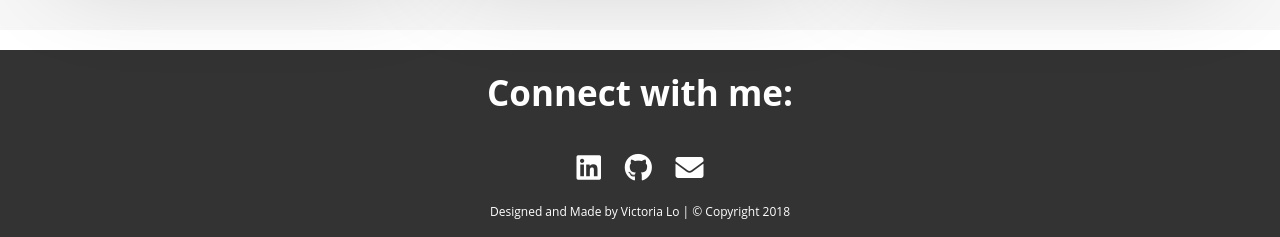
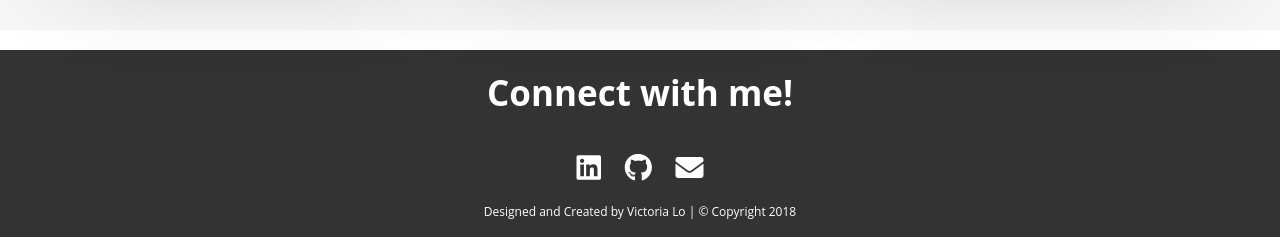
Before and after one commit to vicctorialo/personal-website, a React (Create React App) app: page / in a window 1280 px wide. Shown: the part 3779-4016 px from the top of the page. Built offline with nearby package versions, Linux system fonts and the light colour scheme; a web font is replaced by a local one.

Commit message:
update words

```diff
--- a/src/Components/Footer.jsx
+++ b/src/Components/Footer.jsx
@@ -4,13 +4,13 @@ import "./Footer.css";
 class Footer extends Component {
   render() {
     return (
-      <div className="footer">
-        <h1>Connect with me:</h1>
+      <div className="footer" id="contact-btn">
+        <h1>Connect with me!</h1>
         <div className="social">
-          <a href="www.linkedin.com/in/victoria-lo98">
+          <a href="https://www.linkedin.com/in/victoria-lo98">
             <i className="fab fa-linkedin fa-2x" />{" "}
           </a>
-          <a href="www.github.com/vicctorialo">
+          <a href="https://www.github.com/vicctorialo">
             <i className="fab fa-github fa-2x" />{" "}
           </a>
           <a href="mailto:victorialo398@hotmail.com">
@@ -18,7 +18,7 @@ class Footer extends Component {
           </a>
         </div>
         <p id="copyright">
-          Designed and Made by Victoria Lo | © Copyright 2018{" "}
+          Designed and Created by Victoria Lo | © Copyright 2018{" "}
         </p>
       </div>
     );
```
